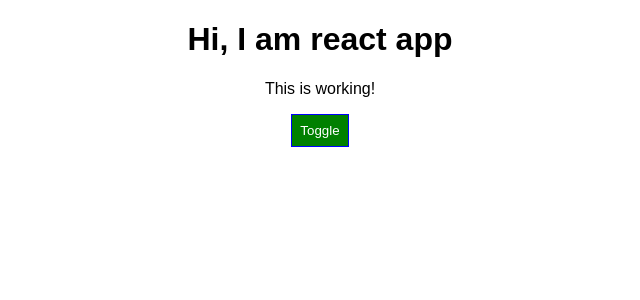
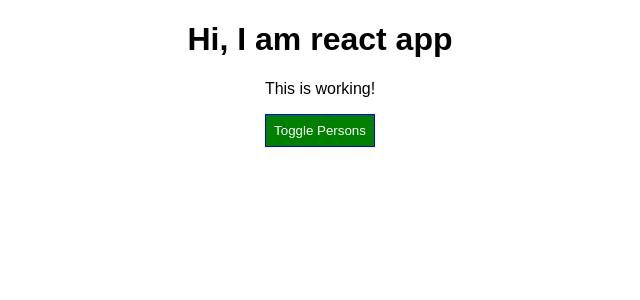
Before and after one commit to TigranVardanyan/react-complite-guide, a React (Create React App) app: page / in a window 1280 px wide. Shown: the top 300 px of the page, without its empty margins (320-960 px from the left). Built offline with nearby package versions, Linux system fonts and the light colour scheme.

Commit message:
styled components 2

```diff
--- a/src/App.js
+++ b/src/App.js
@@ -1,6 +1,20 @@
 import React, {Component} from 'react';
 import './App.css';
+
+import styled from "styled-components";
 import Person from './Person/Person'
+
+const StyledButton = styled.button`
+   background-color: ${props => props.alt ? 'red' : 'green'};
+      color: white;
+      border: 1px solid blue;
+      padding: 8px;
+      cursor: pointer;
+      &:hover {
+        background-color: ${props => props.alt ? 'salmon' : 'lightgreen'};
+        color: black;
+      }
+`;
 
 class App extends Component {
   state  = {
@@ -49,15 +63,7 @@
   render() {
 
     const style = {
-      backgroundColor: 'green',
-      color: 'white',
-      border: '1px solid blue',
-      padding: '8px',
-      cursor: 'pointer',
-      ':hover': {
-        backgroundColor: 'lightgreen',
-        color: 'blue'
-      }
+
     };
 
     let persons = null;
@@ -75,11 +81,11 @@
           })}
         </div>
       );
-      style.backgroundColor = 'red';
-      style[':hover'] = {
-        backgroundColor: 'salmon',
-        color: 'black'
-      }
+      //style.backgroundColor = 'red';
+      //style[':hover'] = {
+      //  backgroundColor: 'salmon',
+      //  color: 'black'
+      //}
     }
 
     let classes = [];
@@ -94,10 +100,11 @@
         <div className="App">
           <h1>Hi, I am react app</h1>
           <p className={classes.join(" ")}>This is working!</p>
-          <button style={style}
-                  onClick={() => this.tooglePersonHandler('Maximilian!!')}>
-            Toggle
-          </button>
+          <StyledButton
+            alt={this.state.showPersons}
+            onClick={() => this.tooglePersonHandler('Maximilian!!')}>
+            Toggle Persons
+          </StyledButton>
           {persons}
         </div>
     );
```
